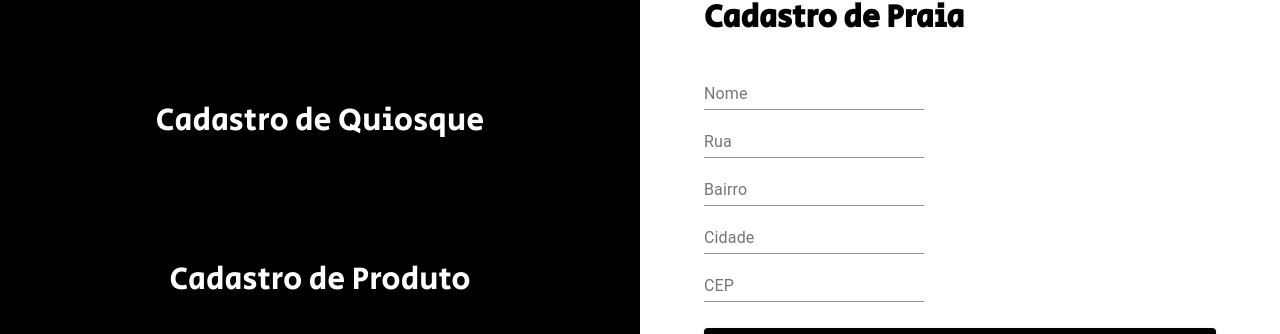
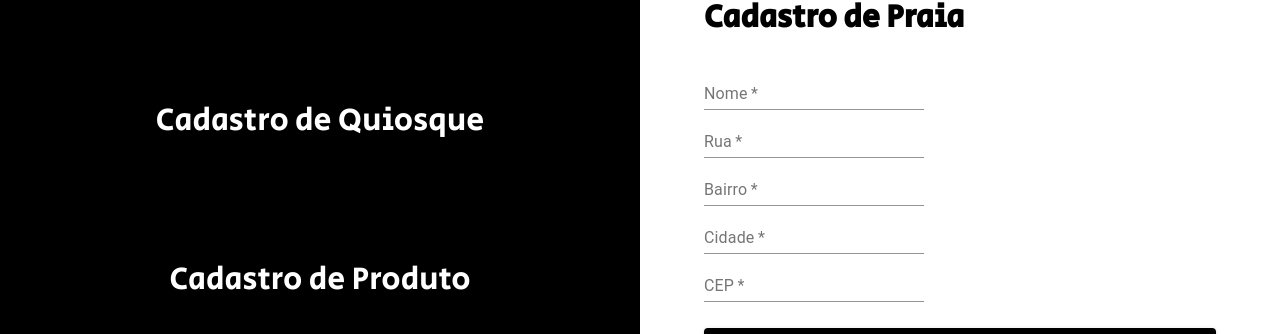
Before and after one commit to mbaldas/depraia-frontend, a React (Create React App) app in the folder depraia/: page /cadastro-praia in a window 1280 px wide. Shown: the part 214-548 px from the top of the page. Built offline with nearby package versions, Linux system fonts and the light colour scheme; a web font is replaced by a local one.

Commit message:
Colocando um toast no retorno dos cadastros

```diff
--- a/depraia/src/pages/Admin/CadastroAgenda.tsx
+++ b/depraia/src/pages/Admin/CadastroAgenda.tsx
@@ -1,5 +1,5 @@
 import "./index.scss";
-import { useEffect, useState } from "react";
+import React, { useEffect, useState } from "react";
 import { useFormik } from "formik";
 import NavBar from "../../components/NavBar/NavBar";
 import { Button, makeStyles, TextField } from "@material-ui/core";
@@ -16,10 +16,29 @@ import {
   MuiPickersUtilsProvider
 } from "@material-ui/pickers";
 import MomentUtils from "@date-io/moment";
+import Snackbar from '@material-ui/core/Snackbar';
+import MuiAlert, { AlertProps } from '@material-ui/lab/Alert';
+
+function Alert(props: AlertProps) {
+  return <MuiAlert elevation={6} variant="filled" {...props} />;
+}
+
 
 export default function CadastroAgenda() {
   const [praias, setPraias] = useState<Praia[]>([]);
   const [selectedPraia, setSelectedPraia] = useState<Praia | null>();
+  const [open, setOpen] = React.useState(false);
+  const [status, setStatus] = React.useState("");
+  const [mensagem, setMensagem] = React.useState("");
+
+  const handleClose = (event?: React.SyntheticEvent, reason?: string) => {
+    if (reason === 'clickaway') {
+      return;
+    }
+
+    setOpen(false);
+  };
+
 
   const disableDates = (day: MaterialUiPickersDate) => {
     let retorno;
@@ -39,14 +58,25 @@ export default function CadastroAgenda() {
       data: new Date(),
       vagas: 0
     },
-    onSubmit: (values) => {
+    onSubmit: async (values) => {
       const agenda = new NewAgenda(
         moment(values.data).format("DD/MM/YYYY"),
         praias[0],
         values.vagas
       );
       console.log(agenda);
-      AgendaService.createAgenda(agenda);
+      const retorno = await AgendaService.createAgenda(agenda);
+        console.log(retorno);
+      if(retorno.status == 200) {
+        setOpen(true);
+        setMensagem("Cadastro realizado com sucesso!");
+        setStatus("success");
+      }
+      else {
+        setOpen(true);
+        setMensagem("Erro no cadastro, tente novamente!");
+        setStatus("error");
+      }
     }
 
   });
@@ -80,6 +110,7 @@ export default function CadastroAgenda() {
                   style={{ width: 300 }}
                   renderInput={(params: any) => (
                     <TextField
+                      required
                       {...params}
                       name="praia"
                       label="Selecione sua Praia"
@@ -88,6 +119,7 @@ export default function CadastroAgenda() {
                   )}
                 />
                   <DatePicker
+                  required
                   minDate={new Date()}
                   disableToolbar
                   label="Selecione a data"
@@ -103,6 +135,7 @@ export default function CadastroAgenda() {
                 />
                 <div className="form-group">
                 <TextField
+                  required
                   id="vagas"
                   name="vagas"
                   type="number"
@@ -122,6 +155,11 @@ export default function CadastroAgenda() {
               </form>
             </div>
           </div>
+          <Snackbar open={open} autoHideDuration={4000} onClose={handleClose}  anchorOrigin={{vertical: 'top', horizontal: 'right'}}>
+            <Alert onClose={handleClose} style={status == "success" ? {backgroundColor:"green"} : {backgroundColor:"red"}}>
+              {mensagem}
+            </Alert>
+          </Snackbar>
       </div>
       </MuiPickersUtilsProvider>
   );
--- a/depraia/src/pages/Admin/CadastroPraia.tsx
+++ b/depraia/src/pages/Admin/CadastroPraia.tsx
@@ -1,6 +1,6 @@
+import React from 'react';
 import "./index.scss";
 import TextField from "@material-ui/core/TextField";
-import { createStyles, makeStyles, Theme } from "@material-ui/core/styles";
 import { Button } from "@material-ui/core";
 import MenuAdmin from "./MenuAdmin";
 import NavBar from "../../components/NavBar/NavBar";
@@ -8,10 +8,27 @@ import { useFormik } from "formik";
 import  NewPraia  from "../../model/NewPraia";
 import Endereco from "../../model/Endereco";
 import PraiaService from "../../service/PraiaService";
+import Snackbar from '@material-ui/core/Snackbar';
+import MuiAlert, { AlertProps } from '@material-ui/lab/Alert';
 
 
+function Alert(props: AlertProps) {
+  return <MuiAlert elevation={6} variant="filled" {...props} />;
+}
 
 export default function CadastroPraia() {
+  const [open, setOpen] = React.useState(false);
+  const [status, setStatus] = React.useState("");
+  const [mensagem, setMensagem] = React.useState("");
+
+  const handleClose = (event?: React.SyntheticEvent, reason?: string) => {
+    if (reason === 'clickaway') {
+      return;
+    }
+
+    setOpen(false);
+  };
+
   const formik = useFormik({
     initialValues: {
       nome: "",
@@ -20,7 +37,7 @@ export default function CadastroPraia() {
       cidade: "",
       cep: ""
     },
-    onSubmit: (values) => {
+    onSubmit: async (values) => {
       const endereco = new Endereco(
         values.rua,
         values.bairro,
@@ -31,8 +48,18 @@ export default function CadastroPraia() {
         values.nome,
         endereco
       );
-      PraiaService.createPraia(praia);
+      const retorno = await PraiaService.createPraia(praia);
 
+      if(retorno == "Saved") {
+        setOpen(true);
+        setMensagem("Cadastro realizado com sucesso!");
+        setStatus("success");
+      }
+      else {
+        setOpen(true);
+        setMensagem("Erro no cadastro, tente novamente!");
+        setStatus("error");
+      }
     }
   });
 
@@ -47,6 +74,7 @@ export default function CadastroPraia() {
               <h1 className="font--black">Cadastro de Praia</h1>
               <form onSubmit={formik.handleSubmit}>
               <TextField
+                required
                 id="nome"
                 name="nome"
                 label="Nome"
@@ -55,6 +83,7 @@ export default function CadastroPraia() {
               />
                <div className="form-group">
               <TextField
+                required
                 id="rua"
                 name="rua"
                 label="Rua"
@@ -65,6 +94,7 @@ export default function CadastroPraia() {
             </div>
             <div className="form-group">
               <TextField
+                required
                 id="bairro"
                 name="bairro"
                 label="Bairro"
@@ -75,6 +105,7 @@ export default function CadastroPraia() {
             </div>
             <div className="form-group">
               <TextField
+                required
                 id="cidade"
                 name="cidade"
                 label="Cidade"
@@ -85,6 +116,7 @@ export default function CadastroPraia() {
             </div>
             <div className="form-group">
               <TextField
+                required
                 id="cep"
                 name="cep"
                 label="CEP"
@@ -103,6 +135,11 @@ export default function CadastroPraia() {
               </form>
             </div>
           </div>
+          <Snackbar open={open} autoHideDuration={4000} onClose={handleClose}  anchorOrigin={{vertical: 'top', horizontal: 'right'}}>
+            <Alert onClose={handleClose} style={status == "success" ? {backgroundColor:"green"} : {backgroundColor:"red"}}>
+              {mensagem}
+            </Alert>
+          </Snackbar>
       </div>
     </>
   );
--- a/depraia/src/pages/Admin/CadastroProduto.tsx
+++ b/depraia/src/pages/Admin/CadastroProduto.tsx
@@ -1,3 +1,4 @@
+import React from 'react';
 import "./index.scss";
 import TextField from "@material-ui/core/TextField";
 import { Button } from "@material-ui/core";
@@ -6,23 +7,52 @@ import NavBar from "../../components/NavBar/NavBar";
 import { useFormik } from "formik";
 import Produto from "../../model/Produto";
 import ProdutoService from "../../service/ProdutoService";
+import Snackbar from '@material-ui/core/Snackbar';
+import MuiAlert, { AlertProps } from '@material-ui/lab/Alert';
 
+function Alert(props: AlertProps) {
+  return <MuiAlert elevation={6} variant="filled" {...props} />;
+}
 
 export default function CadastroProduto() {
+  const [open, setOpen] = React.useState(false);
+  const [status, setStatus] = React.useState("");
+  const [mensagem, setMensagem] = React.useState("");
+
+  const handleClose = (event?: React.SyntheticEvent, reason?: string) => {
+    if (reason === 'clickaway') {
+      return;
+    }
+
+    setOpen(false);
+  };
+
   const formik = useFormik({
     initialValues: {
       nome: "",
       descricao: "",
       preco: 0,
     },
-    onSubmit: (values) => {
+    onSubmit: async (values) => {
       console.log(values);
       const produto = new Produto(
         values.nome,
         values.descricao,
         values.preco
       );
-      ProdutoService.createProduto(produto);
+      const retorno = await  ProdutoService.createProduto(produto);
+
+      if(retorno == "Saved") {
+        setOpen(true);
+        setMensagem("Cadastro realizado com sucesso!");
+        setStatus("success");
+      }
+      else {
+        setOpen(true);
+        setMensagem("Erro no cadastro, tente novamente!");
+        setStatus("error");
+      }
+
     }
 
   });
@@ -39,6 +69,7 @@ export default function CadastroProduto() {
               <form onSubmit={formik.handleSubmit}>
               <div className="form-group">
               <TextField
+                required
                 id="nome"
                 name="nome"
                 label="Nome"
@@ -48,6 +79,7 @@ export default function CadastroProduto() {
               </div>
               <div className="form-group">
               <TextField
+                required
                 id="descricao"
                 name="descricao"
                 label="Descrição"
@@ -57,6 +89,7 @@ export default function CadastroProduto() {
             </div>
             <div className="form-group">
               <TextField
+                required
                 id="preco"
                 name="preco"
                 label="Preço"
@@ -74,6 +107,11 @@ export default function CadastroProduto() {
               </form>
             </div>
           </div>
+          <Snackbar open={open} autoHideDuration={4000} onClose={handleClose}  anchorOrigin={{vertical: 'top', horizontal: 'right'}}>
+            <Alert onClose={handleClose} style={status == "success" ? {backgroundColor:"green"} : {backgroundColor:"red"}}>
+              {mensagem}
+            </Alert>
+          </Snackbar>
       </div>
     </>
   );
--- a/depraia/src/pages/Admin/CadastroQuiosque.tsx
+++ b/depraia/src/pages/Admin/CadastroQuiosque.tsx
@@ -9,24 +9,50 @@ import QuiosqueService from "../../service/QuiosqueService";
 import { Praia } from "../../model/Praia";
 import NewQuiosque from "../../model/NewQuiosque";
 import MenuAdmin from "./MenuAdmin";
+import Snackbar from '@material-ui/core/Snackbar';
+import MuiAlert, { AlertProps } from '@material-ui/lab/Alert';
 
-
+function Alert(props: AlertProps) {
+  return <MuiAlert elevation={6} variant="filled" {...props} />;
+}
 
 export default function CadastroQuiosque() {
   const [praias, setPraias] = useState<Praia[]>([]);
   const [selectedPraia, setSelectedPraia] = useState<Praia | null>();
+  const [open, setOpen] = React.useState(false);
+  const [status, setStatus] = React.useState("");
+  const [mensagem, setMensagem] = React.useState("");
+
+  const handleClose = (event?: React.SyntheticEvent, reason?: string) => {
+    if (reason === 'clickaway') {
+      return;
+    }
+
+    setOpen(false);
+  };
 
   const formik = useFormik({
     initialValues: {
       nome: ""
     },
-    onSubmit: (values) => {
+    onSubmit: async (values) => {
       console.log(values);
       const quiosque = new NewQuiosque(
         values.nome,
         praias[0]
       );
-      QuiosqueService.createQuiosque(quiosque);
+      const retorno = await QuiosqueService.createQuiosque(quiosque);
+      console.log(retorno);
+      if(retorno.status == 200) {
+        setOpen(true);
+        setMensagem("Cadastro realizado com sucesso!");
+        setStatus("success");
+      }
+      else {
+        setOpen(true);
+        setMensagem("Erro no cadastro, tente novamente!");
+        setStatus("error");
+      }
     }
 
   });
@@ -60,6 +86,7 @@ export default function CadastroQuiosque() {
                   style={{ width: 300 }}
                   renderInput={(params: any) => (
                     <TextField
+                      required
                       {...params}
                       name="praia"
                       label="Selecione sua Praia"
@@ -69,6 +96,7 @@ export default function CadastroQuiosque() {
                 />
                 <div className="form-group">
                 <TextField
+                  required
                   id="nome"
                   name="nome"
                   label="Nome do quiosque"
@@ -87,6 +115,11 @@ export default function CadastroQuiosque() {
               </form>
             </div>
           </div>
+          <Snackbar open={open} autoHideDuration={4000} onClose={handleClose}  anchorOrigin={{vertical: 'top', horizontal: 'right'}}>
+            <Alert onClose={handleClose} style={status == "success" ? {backgroundColor:"green"} : {backgroundColor:"red"}}>
+              {mensagem}
+            </Alert>
+          </Snackbar>
       </div>
     </>
   );
--- a/depraia/src/service/AgendaService.ts
+++ b/depraia/src/service/AgendaService.ts
@@ -26,6 +26,6 @@ export default {
       'Content-Type': 'application/json'
     };
     const response = await axios.post(`https://depraia-api.herokuapp.com/agenda`, JSON.stringify(agenda))
-    return response.data;
+    return response;
   }
 };
--- a/depraia/src/service/PraiaService.ts
+++ b/depraia/src/service/PraiaService.ts
@@ -11,6 +11,7 @@ export default {
       'Content-Type': 'application/json'
     };
     const response = await axios.post(`https://depraia-api.herokuapp.com/praia`, JSON.stringify(praia))
+    console.log(response);
     return response.data;
   },
 };
--- a/depraia/src/service/QuiosqueService.ts
+++ b/depraia/src/service/QuiosqueService.ts
@@ -8,6 +8,6 @@ export default {
       'Content-Type': 'application/json'
     };
     const response = await axios.post(`https://depraia-api.herokuapp.com/quiosque`, JSON.stringify(quiosque))
-    return response.data;
+    return response;
   },
 };
```
